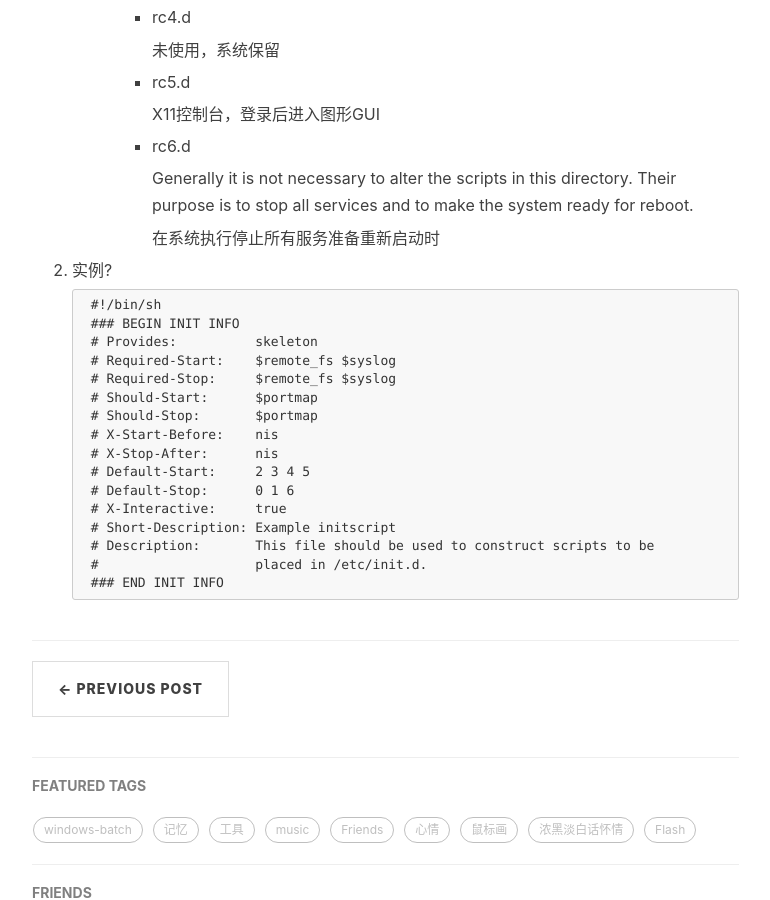
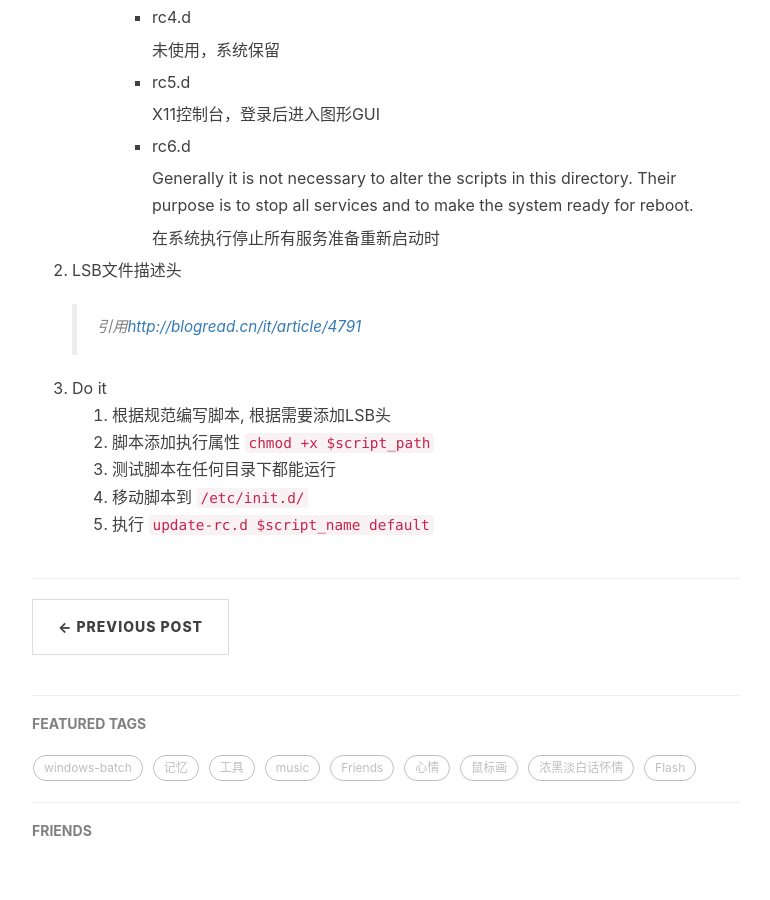
Before and after one commit to imfms/imfms.github.io, a Jekyll site: the page built from _posts/2017-05-10-raspberry-install-log.markdown, in a window 1280 px wide and 900 px high, scrolled down 5080 px. Shown: the whole window, without its empty margins (233-1003 px from the left). Built offline with Jekyll 4.4.1, drawn with Linux system fonts in a browser that asks for light colours; nearby versions of some CDN libraries; comment, search, counter and statistics services are not loaded.

Commit message:
Update 2017-05-10-raspberry-install-log.markdown

```diff
--- a/_posts/2017-05-10-raspberry-install-log.markdown
+++ b/_posts/2017-05-10-raspberry-install-log.markdown
@@ -216,21 +216,12 @@ tags:
 
 			在系统执行停止所有服务准备重新启动时
 
-1. 实例?
+2. LSB文件描述头
+> 引用[http://blogread.cn/it/article/4791](http://blogread.cn/it/article/4791)
 
-		#!/bin/sh
-		### BEGIN INIT INFO
-		# Provides:          skeleton
-		# Required-Start:    $remote_fs $syslog
-		# Required-Stop:     $remote_fs $syslog
-		# Should-Start:      $portmap
-		# Should-Stop:       $portmap
-		# X-Start-Before:    nis
-		# X-Stop-After:      nis
-		# Default-Start:     2 3 4 5
-		# Default-Stop:      0 1 6
-		# X-Interactive:     true
-		# Short-Description: Example initscript
-		# Description:       This file should be used to construct scripts to be
-		#                    placed in /etc/init.d.
-		### END INIT INFO
+3. Do it
+	1. 根据规范编写脚本, 根据需要添加LSB头
+	2. 脚本添加执行属性 `chmod +x $script_path`
+	3. 测试脚本在任何目录下都能运行
+	4. 移动脚本到 `/etc/init.d/`
+	5. 执行 `update-rc.d $script_name default`
```
Also changed, not shown: other parts of _posts/2017-05-10-raspberry-install-log.markdown (+1 -1 lines).
